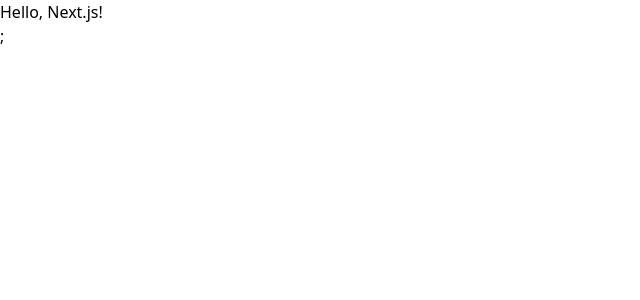
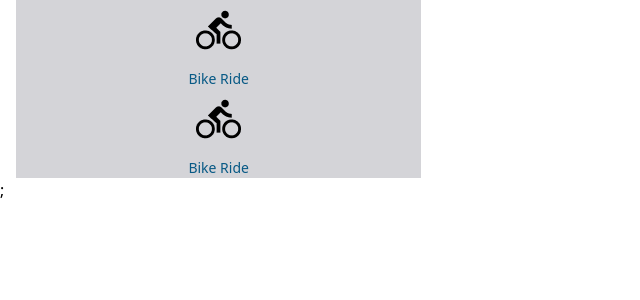
Before and after one commit to x-sss-x/santhosh, a Next.js app: page / in a window 1280 px wide. Shown: the top 300 px of the page, without its empty margins (0-640 px from the left). Built offline with nearby package versions, Linux system fonts and the light colour scheme.

Commit message:
categories

```diff
--- a/package.json
+++ b/package.json
@@ -13,6 +13,7 @@
   "dependencies": {
     "@faker-js/faker": "^7.6.0",
     "@fortawesome/free-solid-svg-icons": "^6.4.0",
+    "@headlessui/react": "^1.7.14",
     "@prisma/client": "^4.13.0",
     "@reduxjs/toolkit": "^1.9.5",
     "@types/node": "18.16.3",
--- a/src/app/page.tsx
+++ b/src/app/page.tsx
@@ -1,8 +1,19 @@
-import React from "react";
-import Input from "../components/Input"
+import react from "react"
+import Categories from '../components/Categories';
+import bikeRideIcon from '../../public/Images/Icons/bike-ride.png';
+import TaxiRideIcon from '../../public/Images/Icons/taxi-ride.png';
 
-export default function Page() {
-    return <div>
-    <h1>Hello, Next.js!</h1>;
+const categories = [
+  { name: "Bike Ride", icon: bikeRideIcon },
+  { name: "Taxi Ride", icon: TaxiRideIcon }
+];
+
+const BikeRideComponent = () => {
+  const filteredCategories = categories.filter(category => category.name === "Bike Ride");
+  const filteredCategories1 = categories.filter(category => category.name === "Bike Ride");
+
+  return <div><Categories categories={filteredCategories} />  <Categories categories={filteredCategories} />;
   </div>
-  }
+};
+
+export default BikeRideComponent;
--- a/src/components/Button.tsx
+++ b/src/components/Button.tsx
@@ -11,7 +11,7 @@
       green:
         "bg-lime-800 text-white text-sm hover:bg-green-400 hover:text-black transition-all duration-75 font-medium",
       red:
-        "bg-red-800 text-white hover:bg-red-400 hover:text-black transition-all duration-75 font-medium",
+        "bg-red-800 text-white text-sm hover:bg-red-400 hover:text-black transition-all duration-75 font-medium",
     },
     fullwidth: {
       true: "w-full",
@@ -22,9 +22,11 @@
   },
 });
 
-interface ButtonExtendedProps extends ButtonProps {
+export type ButtonExtendedProps = ButtonProps & {
   children: string;
-}
+
+};
+
 
 export default function Button({
   intent,
--- a/src/components/Categories.tsx
+++ b/src/components/Categories.tsx
@@ -21,7 +21,7 @@
 
 export default function Categories({ categories }: CategoriesProps) {
   return (
-    <div className=" mx-4 grid grid-cols-4 gap-4">
+    <div className=" mx-4 grid grid-cols-3 gap-4">
       {categories.map((category) => (
         <button
           key={category.name}
```
Also changed, not shown: public/Images/Review/review-profile.png (added), 1 other file (tests, documents, lock files or other folders).
